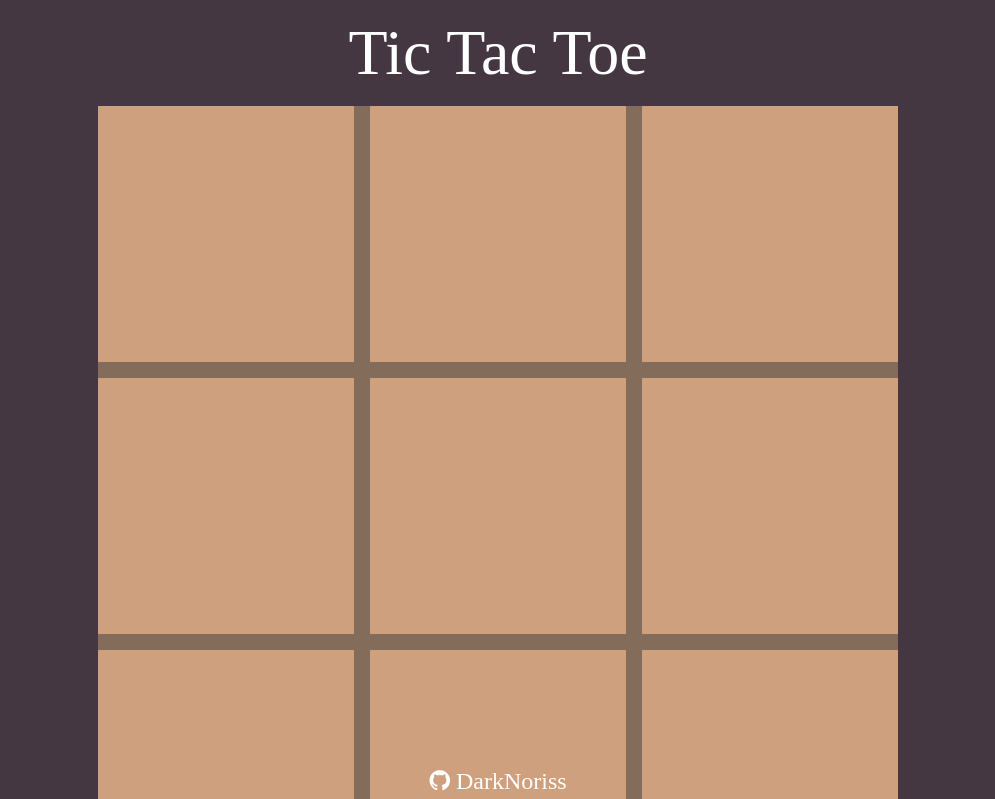
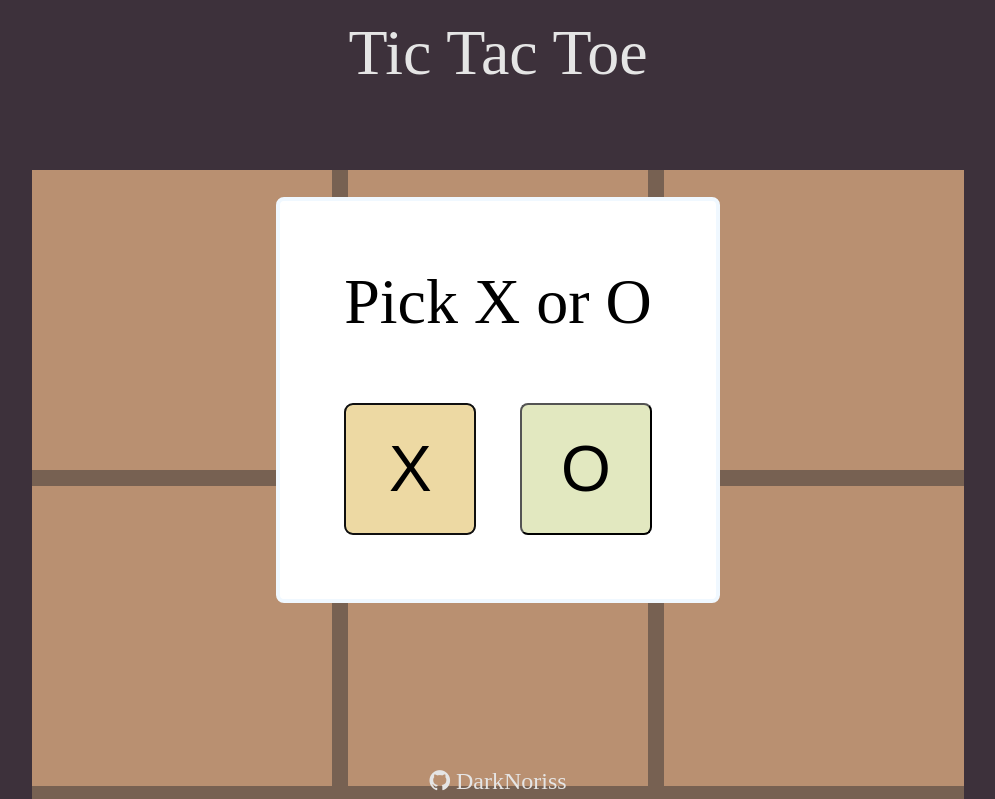
Before and after one commit to DarkNoriss/Tic-Tac-Toe, a website built with Vite: page index.html in a window 1280 px wide. Shown: the top 799 px of the page, without its empty margins (142-1137 px from the left). Built offline with nearby package versions, Linux system fonts and the light colour scheme.

Commit message:
added sign choice for player one and github pages build

```diff
--- a/index.html
+++ b/index.html
@@ -22,6 +22,15 @@
         DarkNoriss
       </a>
     </footer>
+    <dialog class="modal">
+      <div class="top">
+        <p>Pick X or O</p>
+      </div>
+      <div class="bot">
+        <button class="btnX">X</button>
+        <button class="btnO">O</button>
+      </div>
+    </dialog>
     <script type="module" src="/main.js"></script>
   </body>
 </html>
--- a/main.js
+++ b/main.js
@@ -1,26 +1,62 @@
 import "./style.scss";
+import { gameboard } from "./modules/gameboard.js";
+import { player } from "./modules/player";
 
 const appContainer = document.querySelector(".app");
+const modal = document.querySelector(".modal");
+const btnX = document.querySelector(".btnX");
+const btnO = document.querySelector(".btnO");
 
-window.onload = function () {
-  createBoard();
+const gameObj = () => {
+  const gameBoard = gameboard();
+  const playerOne = player();
+  const playerTwo = player();
+  let playerTurn = "playerOne";
+
+  const makeMove = (event) => {
+    if (event.target.childNodes[0].innerText != "") return;
+
+    if (playerTurn == "playerOne") {
+      event.target.childNodes[0].innerText = playerOne.getSigh();
+      gameBoard.setBoard(event.target.id, playerOne.getSigh());
+      playerTurn = "playerTwo";
+      return;
+    }
+    event.target.childNodes[0].innerText = playerTwo.getSigh();
+    gameBoard.setBoard(event.target.id, playerTwo.getSigh());
+    playerTurn = "playerOne";
+  };
+
+  return { playerOne, playerTwo, makeMove };
 };
 
-const gameboard = () => {
-  let board = new Array(9);
-};
+const game = gameObj();
 
-function createBoard() {
+window.onload = () => {
+  // create 9 divs for the play board
   for (let start = 0; start < 9; start++) {
     const newBoard = document.createElement("div");
+    const newBoardText = document.createElement("p");
+
     newBoard.classList.add("board");
     newBoard.setAttribute("id", start);
-    newBoard.addEventListener("click", makeMove);
+    newBoard.addEventListener("click", game.makeMove);
 
+    newBoard.appendChild(newBoardText);
     appContainer.appendChild(newBoard);
   }
-}
 
-function makeMove(event) {
-  console.log("yey i can click!");
-}
+  btnX.addEventListener("click", () => {
+    game.playerOne.setSign("X");
+    game.playerTwo.setSign("O");
+    modal.remove();
+  });
+  btnO.addEventListener("click", () => {
+    game.playerOne.setSign("O");
+    game.playerTwo.setSign("X");
+    modal.remove();
+  });
+
+  // ask player one X or O
+  modal.showModal();
+};
--- /dev/null
+++ b/modules/gameboard.js
@@ -0,0 +1,8 @@
+export const gameboard = () => {
+  const board = new Array(9);
+
+  const getBoard = () => board;
+  const setBoard = (index, sign) => (board[index] = sign);
+
+  return { getBoard, setBoard };
+};
--- /dev/null
+++ b/modules/player.js
@@ -0,0 +1,9 @@
+export const player = () => {
+  let sign;
+  const setSign = (string) => {
+    sign = string;
+  };
+  const getSigh = () => sign;
+
+  return { setSign, getSigh };
+};
--- a/style.scss
+++ b/style.scss
@@ -25,13 +25,18 @@ body {
   display: grid;
   gap: 1rem;
   background-color: $second-color;
-  height: 800px;
-  width: 800px;
-  grid-template-columns: repeat(3, auto);
-  grid-template-rows: repeat(3, auto);
+  height: calc(900px + 2rem);
+  aspect-ratio: 1 / 1;
+  grid-template-columns: repeat(3, 300px);
+  grid-template-rows: repeat(3, 300px);
+  margin-top: 4rem;
 
-  .board {
+  & .board {
+    display: flex;
     background-color: $third-color;
+    justify-content: center;
+    place-items: center;
+    font-size: 8rem;
   }
 }
 
@@ -48,6 +53,43 @@ body {
   margin-bottom: 0.5rem;
 }
 
+.modal {
+  display: flex;
+  flex-direction: column;
+  border: 0.25rem solid aliceblue;
+  padding: 4rem;
+  border-radius: 0.5rem;
+
+  & .top {
+    & p {
+      font-size: 4rem;
+      margin: 0;
+      margin-bottom: 4rem;
+    }
+  }
+  & .bot {
+    display: flex;
+    justify-content: space-between;
+
+    & button {
+      display: flex;
+      align-items: center;
+      justify-content: center;
+      padding: 4rem;
+      width: 8rem;
+      height: 8rem;
+      font-size: 4rem;
+      border-radius: 0.5rem;
+    }
+    & .btnX {
+      background-color: $fourth-color;
+    }
+    & .btnO {
+      background-color: $fifth-color;
+    }
+  }
+}
+
 .nodecoration {
   color: inherit;
   text-decoration: none;
```
